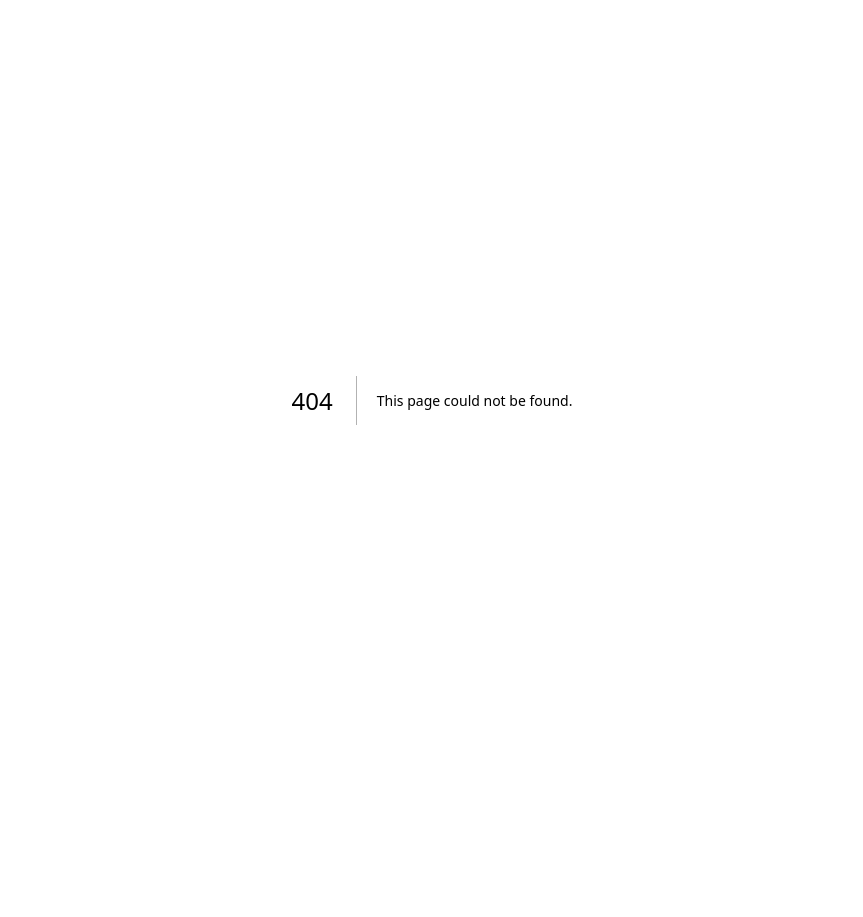
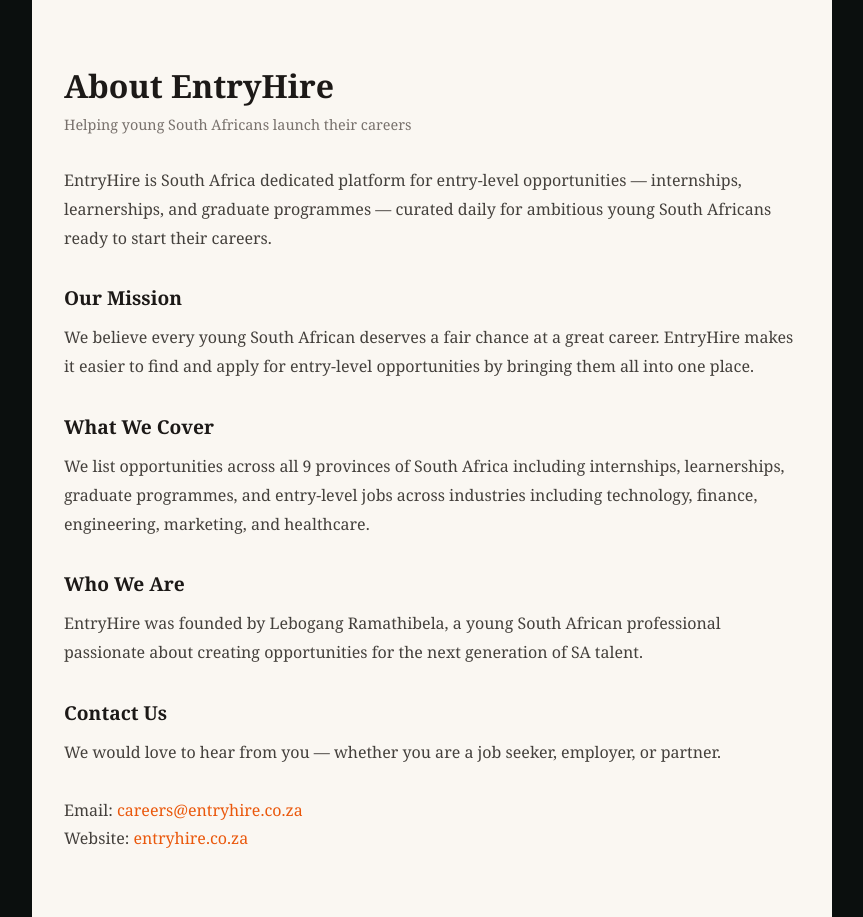
Before and after one commit to leramathibela/entryhire, a Next.js app: page /about in a window 1280 px wide. Before the commit this address had no page. Shown: the whole page, without its empty margins (208-1071 px from the left). Before the commit the page ends 800 px from the top, so only its background shows below. Built offline with nearby package versions, Linux system fonts and the light colour scheme.

Commit message:
Create page.tsx

```diff
--- /dev/null
+++ b/app/about/page.tsx
@@ -0,0 +1,50 @@
+export default function About() {
+  return (
+    <div style={{
+      maxWidth: '800px',
+      margin: '0 auto',
+      padding: '4rem 2rem',
+      fontFamily: 'Georgia, serif',
+      color: '#1c1917',
+      background: '#faf7f2',
+      minHeight: '100vh',
+    }}>
+      <h1 style={{
+        fontSize: '2rem',
+        fontWeight: 900,
+        marginBottom: '0.5rem',
+        color: '#1c1917',
+      }}>About EntryHire</h1>
+      <p style={{ color: '#78716c', marginBottom: '2rem', fontSize: '0.9rem' }}>
+        Helping young South Africans launch their careers
+      </p>
+
+      <p style={{ lineHeight: 1.8, marginBottom: '1.5rem', color: '#44403c' }}>
+        EntryHire is South Africa dedicated platform for entry-level opportunities — internships, learnerships, and graduate programmes — curated daily for ambitious young South Africans ready to start their careers.
+      </p>
+
+      <h2 style={{ fontSize: '1.2rem', fontWeight: 700, marginBottom: '0.75rem', marginTop: '2rem' }}>Our Mission</h2>
+      <p style={{ lineHeight: 1.8, marginBottom: '1.5rem', color: '#44403c' }}>
+        We believe every young South African deserves a fair chance at a great career. EntryHire makes it easier to find and apply for entry-level opportunities by bringing them all into one place.
+      </p>
+
+      <h2 style={{ fontSize: '1.2rem', fontWeight: 700, marginBottom: '0.75rem', marginTop: '2rem' }}>What We Cover</h2>
+      <p style={{ lineHeight: 1.8, marginBottom: '1.5rem', color: '#44403c' }}>
+        We list opportunities across all 9 provinces of South Africa including internships, learnerships, graduate programmes, and entry-level jobs across industries including technology, finance, engineering, marketing, and healthcare.
+      </p>
+
+      <h2 style={{ fontSize: '1.2rem', fontWeight: 700, marginBottom: '0.75rem', marginTop: '2rem' }}>Who We Are</h2>
+      <p style={{ lineHeight: 1.8, marginBottom: '1.5rem', color: '#44403c' }}>
+        EntryHire was founded by Lebogang Ramathibela, a young South African professional passionate about creating opportunities for the next generation of SA talent.
+      </p>
+
+      <h2 style={{ fontSize: '1.2rem', fontWeight: 700, marginBottom: '0.75rem', marginTop: '2rem' }}>Contact Us</h2>
+      <p style={{ lineHeight: 1.8, color: '#44403c' }}>
+        We would love to hear from you — whether you are a job seeker, employer, or partner.
+        <br /><br />
+        Email: <a href="mailto:careers@entryhire.co.za" style={{ color: '#ea580c' }}>careers@entryhire.co.za</a><br />
+        Website: <a href="https://entryhire.co.za" style={{ color: '#ea580c' }}>entryhire.co.za</a>
+      </p>
+    </div>
+  )
+}
```
